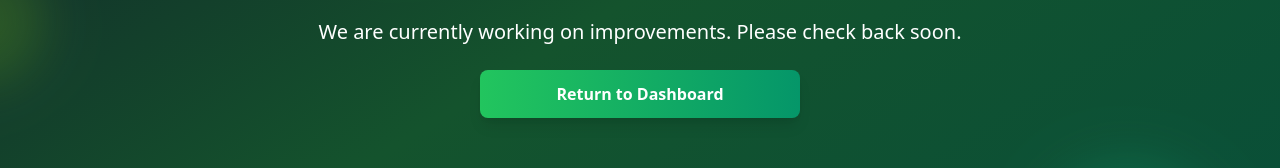
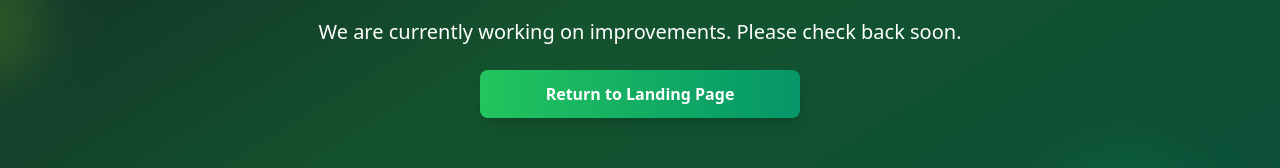
Before and after one commit to KedarDamale/StudyONE, a React (Vite) app in the folder frontend/: page /underDevMaintainance in a window 1280 px wide. Shown: the part 408-576 px from the top of the page. Built offline with nearby package versions, Linux system fonts and the light colour scheme; no server answers.

Commit message:
underdevpage changed

```diff
--- a/frontend/src/pages/underDevMaintainance.jsx
+++ b/frontend/src/pages/underDevMaintainance.jsx
@@ -30,10 +30,10 @@ const MaintenancePage = () => {
         className="w-full max-w-xs"
       >
         <Link
-          to="/dashboard"
+          to="/"
           className="block py-3 px-6 bg-gradient-to-r from-green-500 to-emerald-600 text-white font-bold rounded-lg shadow-lg hover:from-green-600 hover:to-emerald-700 focus:outline-none focus:ring-2 focus:ring-green-500 focus:ring-offset-2 transition duration-200 text-center"
         >
-          Return to Dashboard
+          Return to Landing Page
         </Link>
       </motion.div>
     </motion.div>
```
